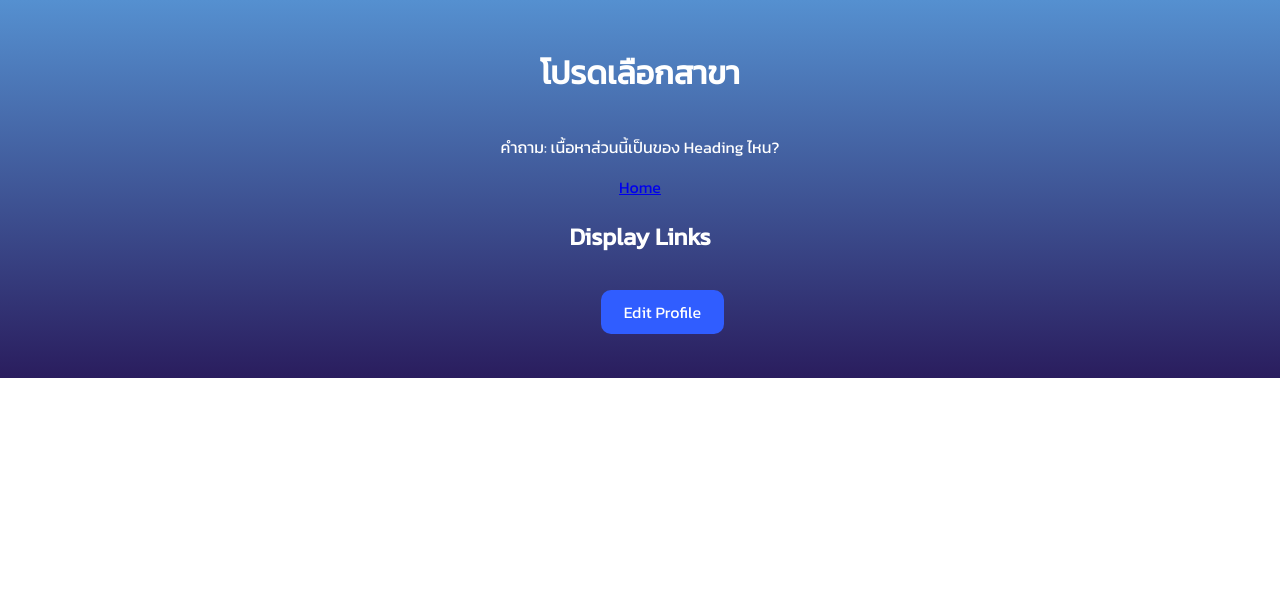
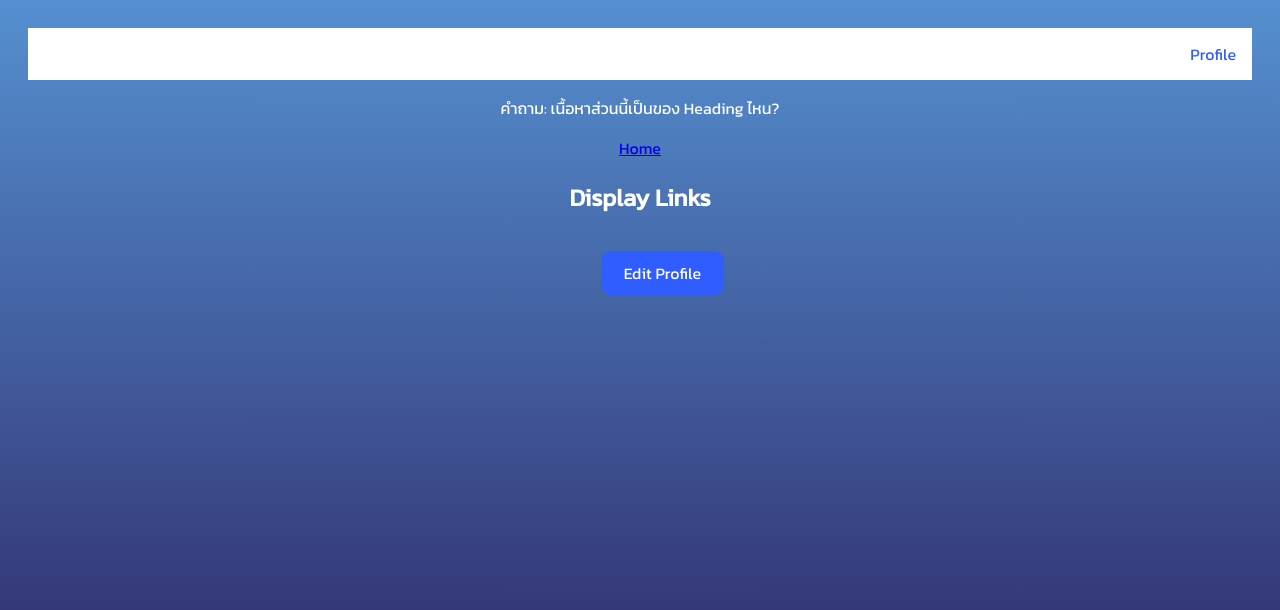
Before and after one commit to Pattrapol-Yaowaraj/All-IT-By-Jing-, a Django app: page /display in a window 1280 px wide. Shown: the top 610 px of the page. Run offline with Django 4.2, Linux system fonts and the light colour scheme; data comes from the database, SQL or seed files in the repository; both versions use the stored data as it was after the commit; some libraries are stand-ins or nearby versions.

Commit message:
149 create bar

```diff
--- a/All_IT/home/template/home/display.html
+++ b/All_IT/home/template/home/display.html
@@ -11,8 +11,9 @@
         padding: 20px;
         color: white;
         background-image: linear-gradient(rgb(85, 144, 208),rgb(42, 29, 94) );
-        background-size: cover;
+        background-size: 100%;
         background-repeat: no-repeat;
+        background-attachment: fixed;
         display: flex;
         flex-direction: column;
         align-items: center;
@@ -40,6 +41,36 @@
         color: #305dff;
         }
 
+        .ul-upper {
+        list-style-type: none;
+        margin: 0;
+        padding: 0;
+        overflow: hidden;
+        background-color: #ffffff;
+        }
+
+        header{
+            background-color: #ffffff;
+            width: 100%;
+        }
+
+        li {
+            float: right;
+        }
+
+        li a {
+            display: block;
+            color: #305dff;
+            text-align: center;
+            padding: 14px 16px;
+            text-decoration: none;
+        }
+
+        li a:hover {
+            background-color: #305dff;
+            color: #ffffff;
+        }
+
         .edit-button {
             padding: 10px 20px;
             width: 70%;
@@ -62,7 +93,9 @@
 </head>
 <body>
 <header>
-    <h1>โปรดเลือกสาขา</h1>
+    <ul class="ul-upper">
+        <li><a class="active">Profile</a></li>
+    </ul>
 
 </header>
 <p>คำถาม: เนื้อหาส่วนนี้เป็นของ Heading ไหน?</p>
--- a/All_IT/home/template/home/edit.html
+++ b/All_IT/home/template/home/edit.html
@@ -1,5 +1,8 @@
 <html>{% load widget_tweaks %}
   <head>
+    <link rel="preconnect" href="https://fonts.googleapis.com">
+    <link rel="preconnect" href="https://fonts.gstatic.com" crossorigin>
+    <link href="https://fonts.googleapis.com/css2?family=Kanit&display=swap" rel="stylesheet">
     <style>
               body {
             font-family: "Kanit", sans-serif;
```
Also changed, not shown: All_IT/db.sqlite3.
